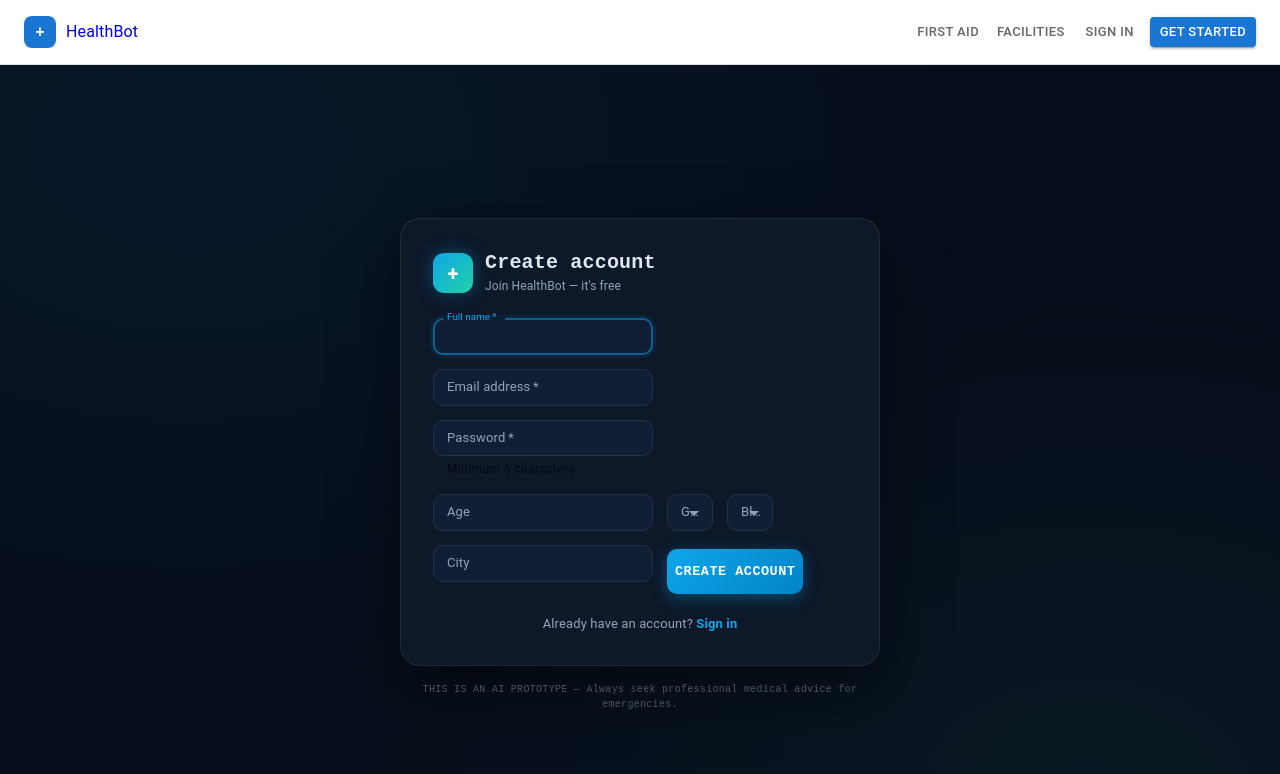
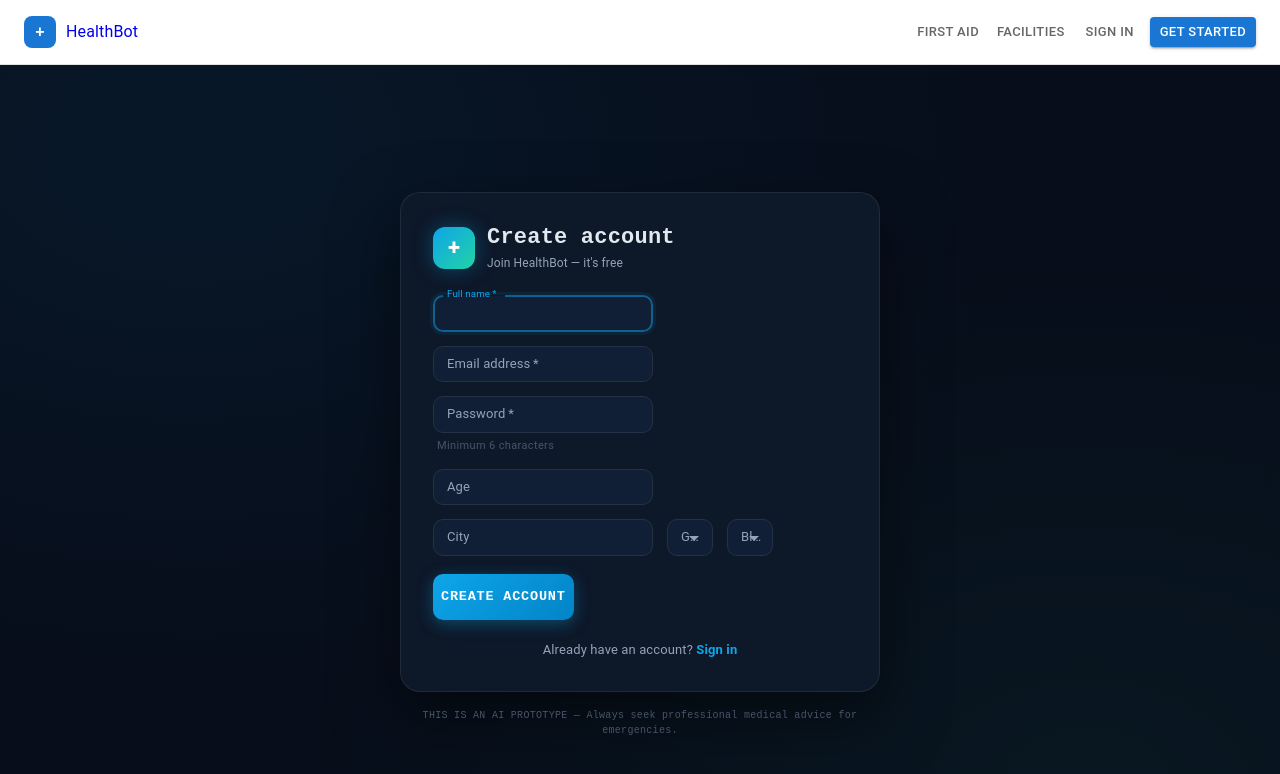
Before and after one commit to junaidnazeer88-sys/HealthBot, a React (Create React App) app in the folder client/: page /register in a window 1280 px wide. Shown: the top 774 px of the page. Built offline with nearby package versions, Linux system fonts and the light colour scheme.

Commit message:
UI: Added extended registration fields

```diff
--- a/client/src/pages/Register.js
+++ b/client/src/pages/Register.js
@@ -27,18 +27,18 @@ const C = {
   text: "#e2e8f0",
   textMid: "#94a3b8",
   textDim: "#475569",
-  error: "#f87171",
+  errorRed: "#f87171",
 };
 
-/* ── Reusable styled text field ── */
-function DarkField({ label, required, ...props }) {
+/* ── Reusable dark text field ── */
+function DarkField({ label, helperText, ...props }) {
   return (
     <TextField
       label={label}
-      required={required}
       fullWidth
       size="small"
       variant="outlined"
+      helperText={helperText}
       {...props}
       sx={{
         "& .MuiOutlinedInput-root": {
@@ -62,14 +62,19 @@ function DarkField({ label, required, ...props }) {
           color: `${C.text} !important`,
           "&::placeholder": { color: C.textDim, opacity: 1 },
         },
-        ...props.sx,
+        "& .MuiFormHelperText-root": {
+          color: C.textDim,
+          fontSize: 11,
+          ml: 0.5,
+        },
+        ...(props.sx || {}),
       }}
     />
   );
 }
 
-/* ── Reusable styled select ── */
-function DarkSelect({ label, value, onChange, name, children }) {
+/* ── Reusable dark select — full label always visible ── */
+function DarkSelect({ label, name, value, onChange, options }) {
   return (
     <FormControl fullWidth size="small">
       <InputLabel
@@ -97,9 +102,9 @@ function DarkSelect({ label, value, onChange, name, children }) {
           },
           "&.Mui-focused .MuiOutlinedInput-notchedOutline": {
             borderColor: C.borderHi,
+            boxShadow: `0 0 0 3px rgba(14,165,233,0.08)`,
           },
           "& .MuiSvgIcon-root": { color: C.textMid },
-          "& .MuiSelect-select": { py: 1.1 },
         }}
         MenuProps={{
           PaperProps: {
@@ -108,21 +113,27 @@ function DarkSelect({ label, value, onChange, name, children }) {
               border: `0.5px solid ${C.border}`,
               borderRadius: "10px",
               mt: 0.5,
+              boxShadow: "0 8px 32px rgba(0,0,0,0.4)",
               "& .MuiMenuItem-root": {
                 color: C.text,
                 fontSize: 13.5,
+                py: 1,
                 "&:hover": { bgcolor: "rgba(14,165,233,0.1)" },
                 "&.Mui-selected": {
-                  bgcolor: "rgba(14,165,233,0.15)",
+                  bgcolor: "rgba(14,165,233,0.18)",
                   color: C.accent,
-                  "&:hover": { bgcolor: "rgba(14,165,233,0.2)" },
+                  "&:hover": { bgcolor: "rgba(14,165,233,0.22)" },
                 },
               },
             },
           },
         }}
       >
-        {children}
+        {options.map((opt) => (
+          <MenuItem key={opt} value={opt}>
+            {opt}
+          </MenuItem>
+        ))}
       </Select>
     </FormControl>
   );
@@ -151,8 +162,6 @@ export default function Register() {
     setError("");
     setLoading(true);
     try {
-      // THE FIX: Changed from "/api/auth/register" to "/auth/register"
-      // This matches the Flask Blueprint and avoids double-prefixing.
       const res = await api.post("/auth/register", form);
       login(res.data.user, res.data.token);
       navigate("/chat");
@@ -204,21 +213,21 @@ export default function Register() {
           <Box sx={{ display: "flex", alignItems: "center", gap: 1.5, mb: 3 }}>
             <Box
               sx={{
-                width: 40,
-                height: 40,
-                borderRadius: "11px",
+                width: 42,
+                height: 42,
+                borderRadius: "12px",
+                flexShrink: 0,
                 background: `linear-gradient(135deg, ${C.accent}, ${C.green})`,
                 display: "flex",
                 alignItems: "center",
                 justifyContent: "center",
-                boxShadow: `0 0 18px rgba(14,165,233,0.35)`,
-                flexShrink: 0,
+                boxShadow: `0 0 20px rgba(14,165,233,0.35)`,
               }}
             >
               <Typography
                 sx={{
                   color: "#fff",
-                  fontSize: 20,
+                  fontSize: 22,
                   fontWeight: 700,
                   lineHeight: 1,
                 }}
@@ -229,7 +238,7 @@ export default function Register() {
             <Box>
               <Typography
                 sx={{
-                  fontSize: 20,
+                  fontSize: 22,
                   fontWeight: 700,
                   color: C.text,
                   fontFamily: "'Space Mono', monospace",
@@ -238,13 +247,13 @@ export default function Register() {
               >
                 Create account
               </Typography>
-              <Typography sx={{ fontSize: 12, color: C.textMid, mt: 0.25 }}>
+              <Typography sx={{ fontSize: 12, color: C.textMid, mt: 0.3 }}>
                 Join HealthBot — it's free
               </Typography>
             </Box>
           </Box>
 
-          {/* ── Error alert ── */}
+          {/* ── Error ── */}
           {error && (
             <Alert
               severity="error"
@@ -253,9 +262,9 @@ export default function Register() {
                 fontSize: 12,
                 borderRadius: "10px",
                 bgcolor: "rgba(248,113,113,0.1)",
-                color: C.error,
+                color: C.errorRed,
                 border: `0.5px solid rgba(248,113,113,0.3)`,
-                "& .MuiAlert-icon": { color: C.error },
+                "& .MuiAlert-icon": { color: C.errorRed },
               }}
             >
               {error}
@@ -265,6 +274,7 @@ export default function Register() {
           {/* ── Form ── */}
           <Box component="form" onSubmit={handleSubmit}>
             <Grid container spacing={1.75}>
+              {/* Full name */}
               <Grid item xs={12}>
                 <DarkField
                   label="Full name"
@@ -276,6 +286,7 @@ export default function Register() {
                 />
               </Grid>
 
+              {/* Email */}
               <Grid item xs={12}>
                 <DarkField
                   label="Email address"
@@ -287,6 +298,7 @@ export default function Register() {
                 />
               </Grid>
 
+              {/* Password */}
               <Grid item xs={12}>
                 <DarkField
                   label="Password"
@@ -296,13 +308,11 @@ export default function Register() {
                   onChange={handleChange}
                   required
                   helperText="Minimum 6 characters"
-                  FormHelperTextProps={{
-                    sx: { color: C.textDim, fontSize: 11, ml: 0.5 },
-                  }}
                 />
               </Grid>
 
-              <Grid item xs={6}>
+              {/* Age — half */}
+              <Grid item xs={12} sm={6}>
                 <DarkField
                   label="Age"
                   name="age"
@@ -313,37 +323,8 @@ export default function Register() {
                 />
               </Grid>
 
-              <Grid item xs={6}>
-                <DarkSelect
-                  label="Gender"
-                  name="gender"
-                  value={form.gender}
-                  onChange={handleChange}
-                >
-                  <MenuItem value="Male">Male</MenuItem>
-                  <MenuItem value="Female">Female</MenuItem>
-                  <MenuItem value="Other">Other</MenuItem>
-                </DarkSelect>
-              </Grid>
-
-              <Grid item xs={6}>
-                <DarkSelect
-                  label="Blood group"
-                  name="bloodGroup"
-                  value={form.bloodGroup}
-                  onChange={handleChange}
-                >
-                  {["A+", "A-", "B+", "B-", "O+", "O-", "AB+", "AB-"].map(
-                    (bg) => (
-                      <MenuItem key={bg} value={bg}>
-                        {bg}
-                      </MenuItem>
-                    ),
-                  )}
-                </DarkSelect>
-              </Grid>
-
-              <Grid item xs={6}>
+              {/* City — half */}
+              <Grid item xs={12} sm={6}>
                 <DarkField
                   label="City"
                   name="city"
@@ -352,6 +333,29 @@ export default function Register() {
                 />
               </Grid>
 
+              {/* Gender — half — FULL LABEL VISIBLE */}
+              <Grid item xs={12} sm={6}>
+                <DarkSelect
+                  label="Gender"
+                  name="gender"
+                  value={form.gender}
+                  onChange={handleChange}
+                  options={["Male", "Female", "Other"]}
+                />
+              </Grid>
+
+              {/* Blood Group — half — FULL LABEL VISIBLE */}
+              <Grid item xs={12} sm={6}>
+                <DarkSelect
+                  label="Blood group"
+                  name="bloodGroup"
+                  value={form.bloodGroup}
+                  onChange={handleChange}
+                  options={["A+", "A-", "B+", "B-", "O+", "O-", "AB+", "AB-"]}
+                />
+              </Grid>
+
+              {/* Submit */}
               <Grid item xs={12}>
                 <Button
                   type="submit"
@@ -359,29 +363,26 @@ export default function Register() {
                   disabled={loading}
                   sx={{
                     mt: 0.5,
-                    py: 1.3,
+                    py: 1.4,
                     borderRadius: "10px",
                     fontSize: 13.5,
-                    fontWeight: 600,
+                    fontWeight: 700,
                     fontFamily: "'Space Mono', monospace",
-                    letterSpacing: 0.5,
-                    background: loading
-                      ? C.surfaceHi
-                      : `linear-gradient(135deg, ${C.accent}, #0284c7)`,
-                    color: loading ? C.textDim : "#fff",
-                    boxShadow: loading
-                      ? "none"
-                      : `0 4px 16px rgba(14,165,233,0.35)`,
+                    letterSpacing: 0.8,
                     textTransform: "uppercase",
+                    background: `linear-gradient(135deg, ${C.accent}, #0284c7)`,
+                    color: "#fff",
+                    boxShadow: `0 4px 16px rgba(14,165,233,0.35)`,
                     transition: "all .2s",
                     "&:hover": {
                       background: `linear-gradient(135deg, #38bdf8, ${C.accent})`,
-                      boxShadow: `0 6px 20px rgba(14,165,233,0.45)`,
+                      boxShadow: `0 6px 24px rgba(14,165,233,0.5)`,
                       transform: "translateY(-1px)",
                     },
                     "&:disabled": {
                       background: C.surfaceHi,
                       color: C.textDim,
+                      boxShadow: "none",
                     },
                   }}
                 >
@@ -391,6 +392,7 @@ export default function Register() {
             </Grid>
           </Box>
 
+          {/* ── Sign in link ── */}
           <Typography
             sx={{
               textAlign: "center",
@@ -413,6 +415,7 @@ export default function Register() {
           </Typography>
         </Box>
 
+        {/* ── Disclaimer ── */}
         <Typography
           sx={{
             textAlign: "center",
```
